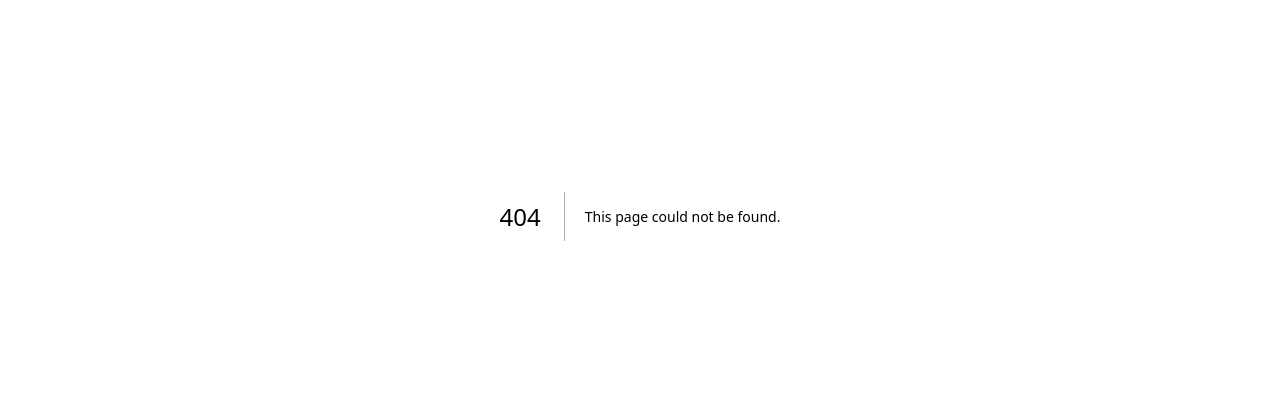
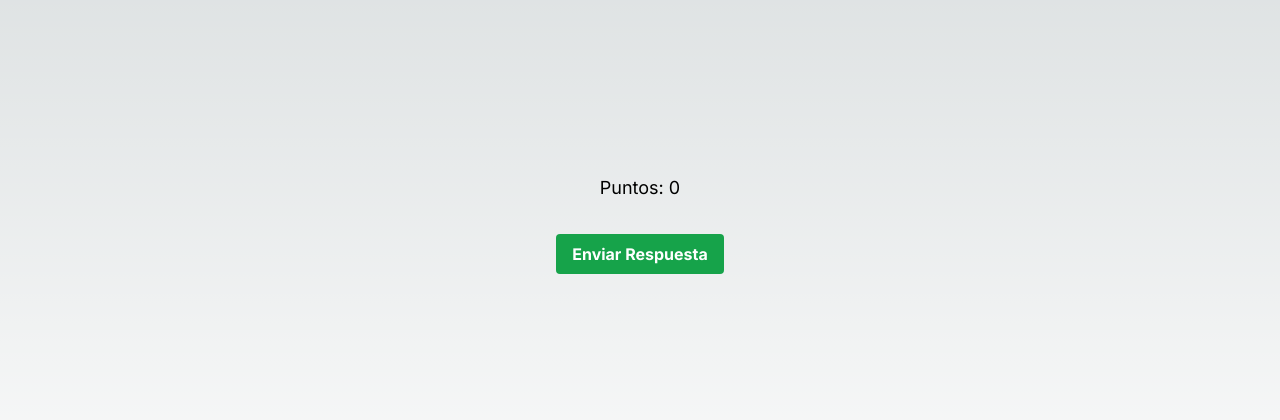
Before and after one commit to BenediktKd/trivia, a Next.js app: page /question in a window 1280 px wide. Before the commit this address had no page. Shown: the part 184-604 px from the top of the page. Built offline with nearby package versions, Linux system fonts and the light colour scheme.

Commit message:
fix[routing]: routing correct

```diff
--- a/app/page.tsx
+++ b/app/page.tsx
@@ -1,7 +1,6 @@
-"use client"
+'use client'
 
 import React, { useState } from 'react';
-import Link from 'next/link';
 import './globals.css';
 
 const HomePage: React.FC = () => {
@@ -36,6 +35,7 @@ const HomePage: React.FC = () => {
       } else if (data.type === 'question') {
         // Si recibes una pregunta inmediatamente después de unirte, significa que te has unido a una partida en curso
         alert("Te has unido a una partida en curso. Comenzarás con 0 puntos.");
+        window.location.href = '/question';
       }
       // Puedes agregar más lógica para manejar otros eventos aquí
     };
--- /dev/null
+++ b/app/question.tsx
@@ -0,0 +1,58 @@
+import React from 'react';
+import './globals.css';
+
+interface QuestionProps {
+  trivia_id: string;
+  type: string;
+  question: {
+    id: number;
+    type: string;
+    title: string;
+    points: number;
+    options?: { [key: number]: string };
+  };
+}
+
+const QuestionPage: React.FC<QuestionProps> = ({ trivia_id, type, question }) => {
+  return (
+    <div className="flex flex-col items-center justify-center min-h-screen p-4">
+      <h2 className="text-3xl font-bold mb-4">{question.title}</h2>
+      <p className="text-lg mb-8">Puntos: {question.points}</p>
+
+      {question.type === 'button' && question.options && (
+        <div className="mb-4">
+          {Object.entries(question.options).map(([key, value]) => (
+            <button key={key} className="bg-blue-600 hover:bg-blue-700 text-white font-bold py-2 px-4 rounded m-2">
+              {value}
+            </button>
+          ))}
+        </div>
+      )}
+
+      {question.type === 'text' && (
+        <div className="mb-4">
+          <input
+            type="text"
+            placeholder="Escribe tu respuesta aquí"
+            className="mt-1 p-2 w-64 border rounded-md text-black"
+          />
+        </div>
+      )}
+
+      {question.type === 'chat' && (
+        <div className="mb-4">
+          <textarea
+            placeholder="Escribe tu respuesta aquí"
+            className="mt-1 p-2 w-64 h-32 border rounded-md text-black"
+          />
+        </div>
+      )}
+
+      <button className="bg-green-600 hover:bg-green-700 text-white font-bold py-2 px-4 rounded">
+        Enviar Respuesta
+      </button>
+    </div>
+  );
+}
+
+export default QuestionPage;
--- /dev/null
+++ b/app/question/page.tsx
@@ -0,0 +1,62 @@
+'use client'
+
+import React, { useState } from 'react';
+import '../globals.css';
+
+const QuestionPage: React.FC = () => {
+  const [questionData, setQuestionData] = useState({
+    trivia_id: '',
+    type: '',
+    question: {
+      id: 0,
+      type: '',
+      title: '',
+      points: 0,
+      options: {}
+    }
+  });
+
+  // Aquí puedes actualizar setQuestionData cuando recibas datos del WebSocket
+
+  return (
+    <div className="flex flex-col items-center justify-center min-h-screen p-4">
+      <h2 className="text-3xl font-bold mb-4">{questionData.question.title}</h2>
+      <p className="text-lg mb-8">Puntos: {questionData.question.points}</p>
+
+      {questionData.question.type === 'button' && questionData.question.options && (
+        <div className="mb-4">
+          {Object.entries(questionData.question.options).map(([key, value]) => (
+            <button key={key} className="bg-blue-600 hover:bg-blue-700 text-white font-bold py-2 px-4 rounded m-2">
+            {typeof value === 'string' ? value : null}
+            </button>
+          ))}
+        </div>
+      )}
+
+      {questionData.question.type === 'text' && (
+        <div className="mb-4">
+          <input
+            type="text"
+            placeholder="Escribe tu respuesta aquí"
+            className="mt-1 p-2 w-64 border rounded-md text-black"
+          />
+        </div>
+      )}
+
+      {questionData.question.type === 'chat' && (
+        <div className="mb-4">
+          <textarea
+            placeholder="Escribe tu respuesta aquí"
+            className="mt-1 p-2 w-64 h-32 border rounded-md text-black"
+          />
+        </div>
+      )}
+
+      <button className="bg-green-600 hover:bg-green-700 text-white font-bold py-2 px-4 rounded">
+        Enviar Respuesta
+      </button>
+    </div>
+  );
+}
+
+export default QuestionPage;
```
Also changed, not shown: app/pages/question.tsx (deleted).
